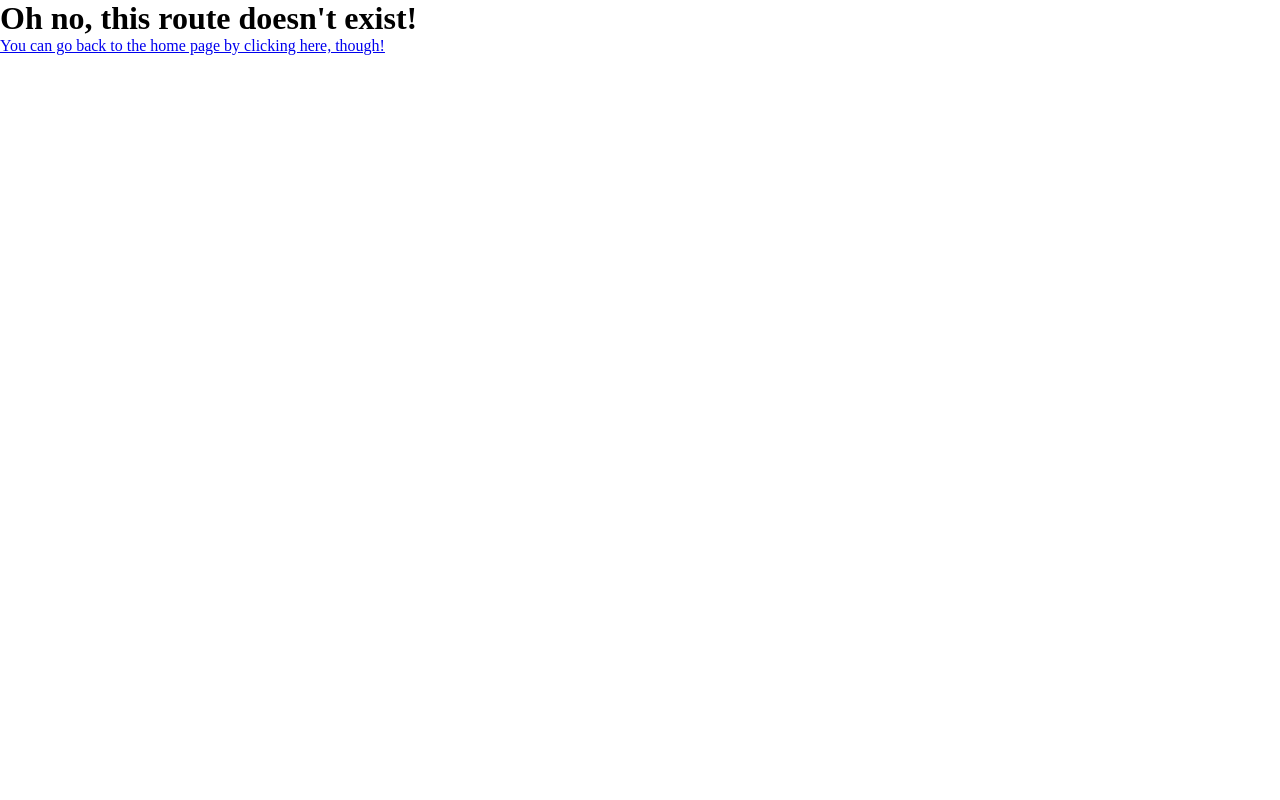
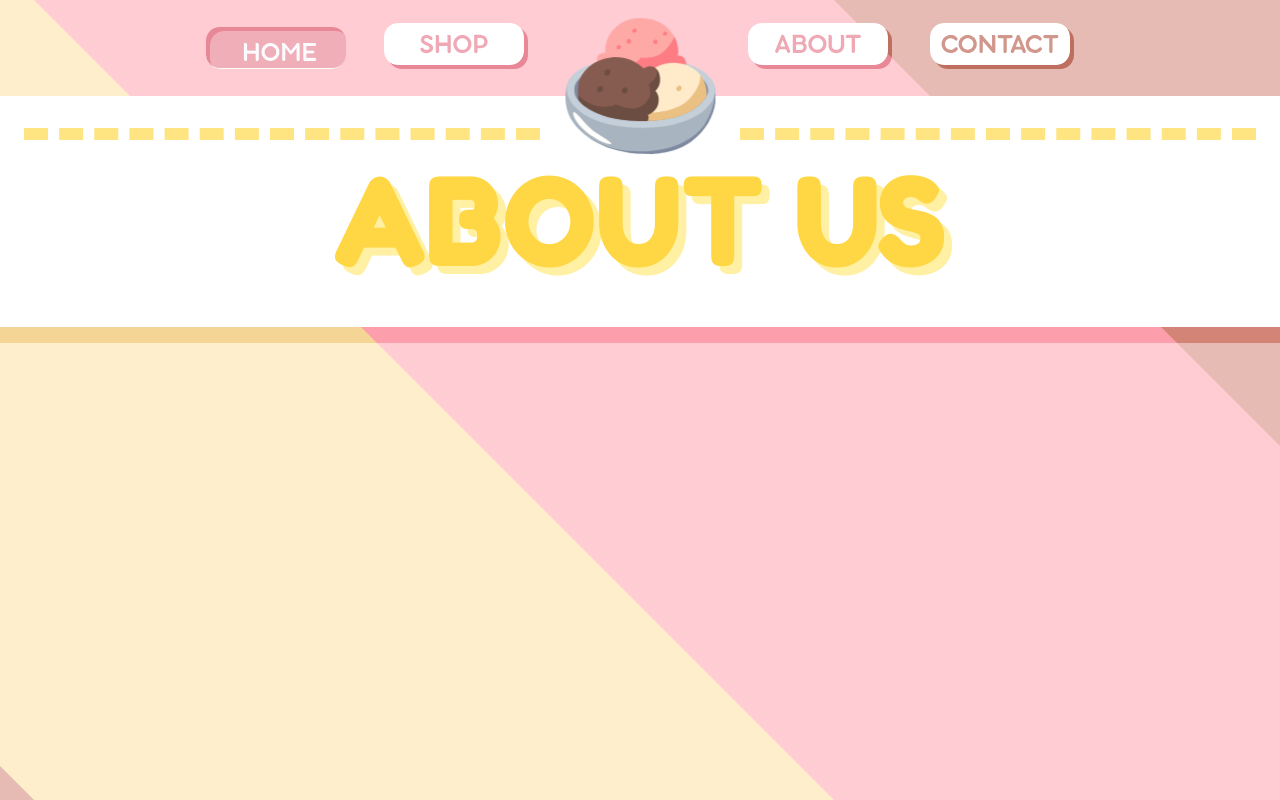
Before and after one commit to crispynoodlesoup/mabu-mabu, a React (Vite) app: page /about in a window 1280 px wide. Built offline with nearby package versions, Linux system fonts and the light colour scheme.

Commit message:
implement about page

```diff
--- a/src/Router.jsx
+++ b/src/Router.jsx
@@ -3,6 +3,7 @@ import App from "./App";
 import ErrorPage from "./ErrorPage";
 import Home from "./components/home/home";
 import Shop from "./components/shop/shop";
+import About from "./components/about/about";
 
 function Router() {
   const router = createBrowserRouter([
@@ -13,6 +14,7 @@ function Router() {
       children: [
         { index: true, element: <Home/> },
         { path: "shop", element: <Shop/> },
+        { path: "about", element: <About/> },
       ],
     },
   ]);
--- /dev/null
+++ b/src/components/about/about.jsx
@@ -0,0 +1,15 @@
+import Nav from "../nav/nav.jsx";
+import aboutStyle from "./about.module.css";
+// import ContentBubble from "../contentBubble/ContentBubble.jsx";
+import PageHeader from "../pageHeader/PageHeader.jsx";
+
+function About() {
+  return (
+    <div className={aboutStyle.about}>
+      <Nav/>
+      <PageHeader text={"ABOUT US"}/>
+    </div>
+  );
+}
+
+export default About;
--- /dev/null
+++ b/src/components/about/about.module.css
@@ -0,0 +1,3 @@
+.about {
+    display: grid;
+  }
--- a/src/components/nav/nav.jsx
+++ b/src/components/nav/nav.jsx
@@ -17,9 +17,9 @@ function Nav() {
           <img src={shopButton} alt="" />
         </Link>
         <img className={navStyle.iceCream} src={iceCream} alt="" />
-        <li className={navStyle.navLink}>
+        <Link to="/about" className={navStyle.navLink}>
           <img src={aboutButton} alt="" />
-        </li>
+        </Link>
         <li className={navStyle.navLink}>
           <img src={contactButton} alt="" />
         </li>
```
